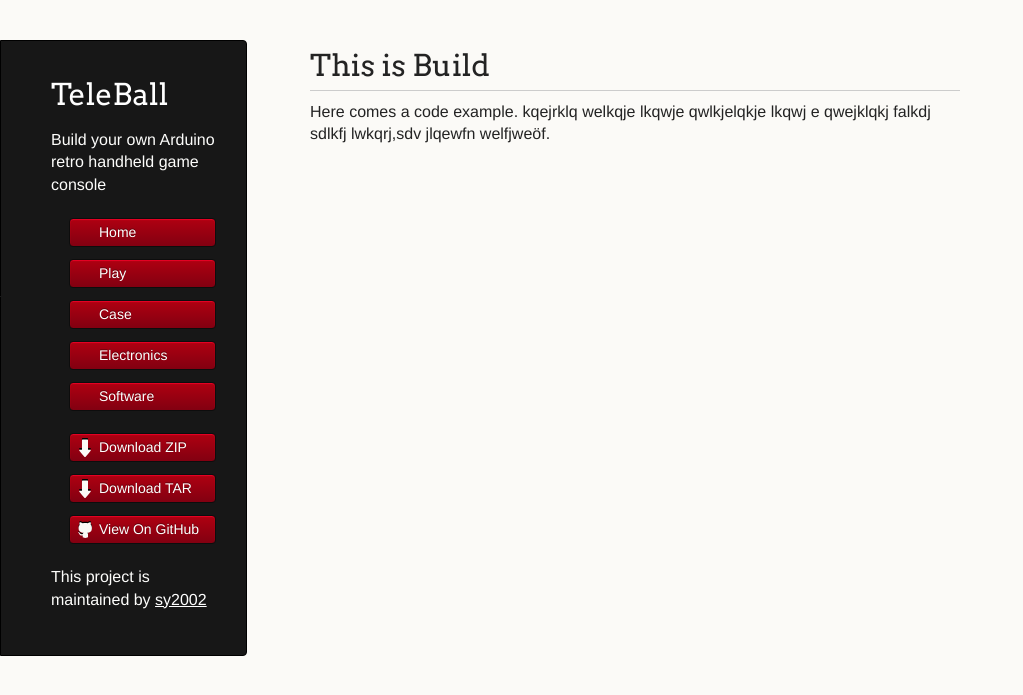
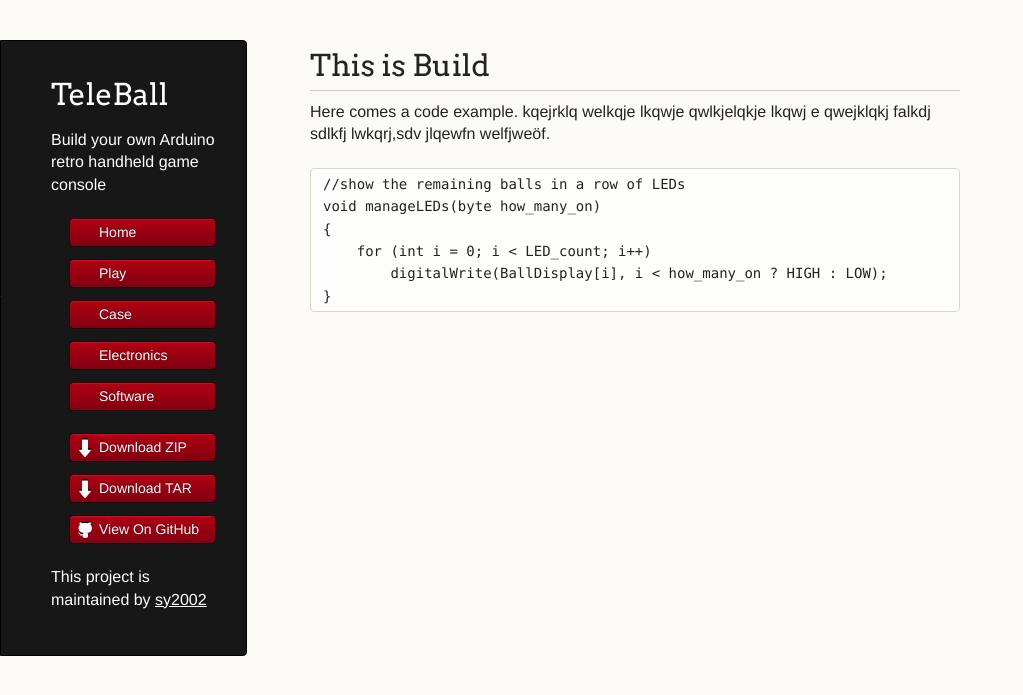
Before and after one commit to sy2002/TeleBall, a Jekyll site: the page built from doc/case.md, in a window 1280 px wide. Shown: the top 695 px of the page, without its empty margins (0-1023 px from the left). Built offline with Jekyll 4.4.1, drawn with Linux system fonts in a browser that asks for light colours.

Commit message:
wip documentation and pages

```diff
--- a/doc/case.md
+++ b/doc/case.md
@@ -8,3 +8,12 @@ This is Build
 
 Here comes a code example. kqejrklq welkqje lkqwje qwlkjelqkje lkqwj e
 qwejklqkj falkdj sdlkfj lwkqrj,sdv jlqewfn welfjweöf.
+
+{% highlight Arduino %}
+//show the remaining balls in a row of LEDs
+void manageLEDs(byte how_many_on)
+{
+    for (int i = 0; i < LED_count; i++)
+        digitalWrite(BallDisplay[i], i < how_many_on ? HIGH : LOW);
+}
+{% endhighlight %}
```
